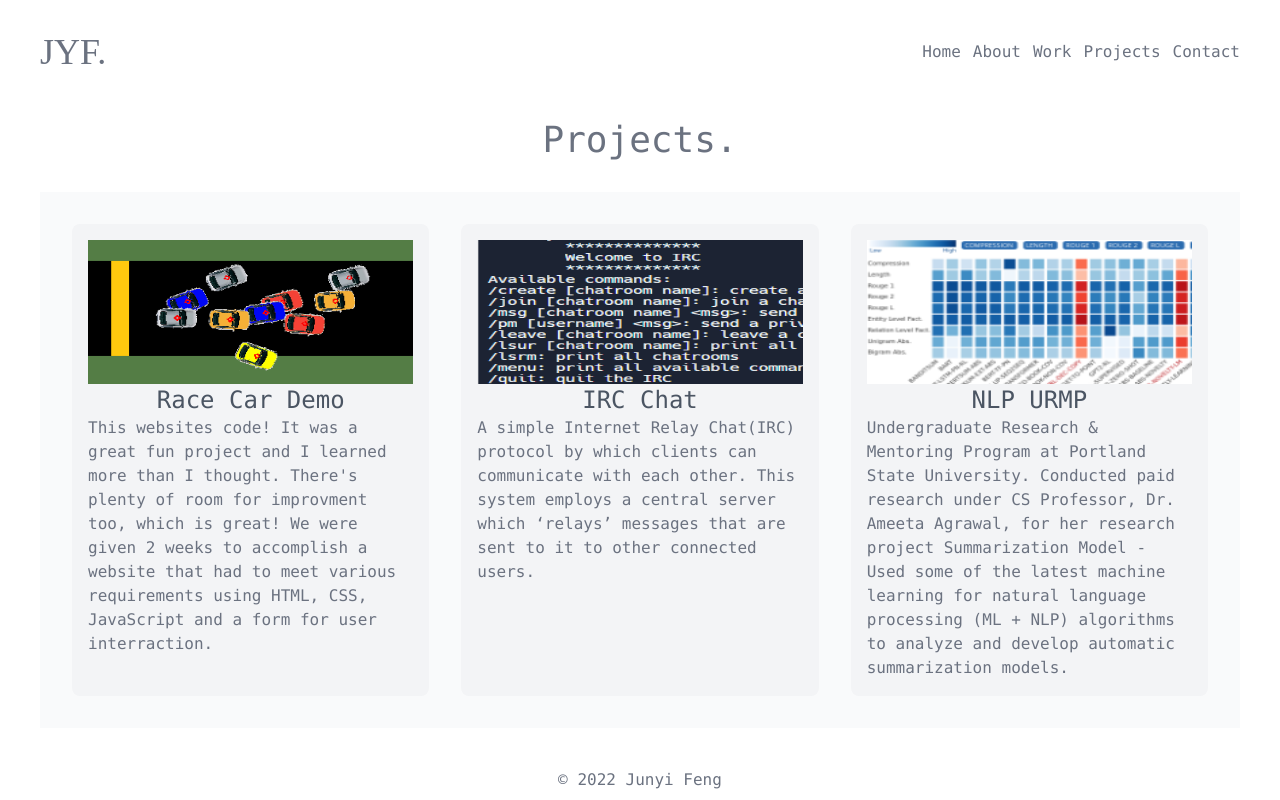
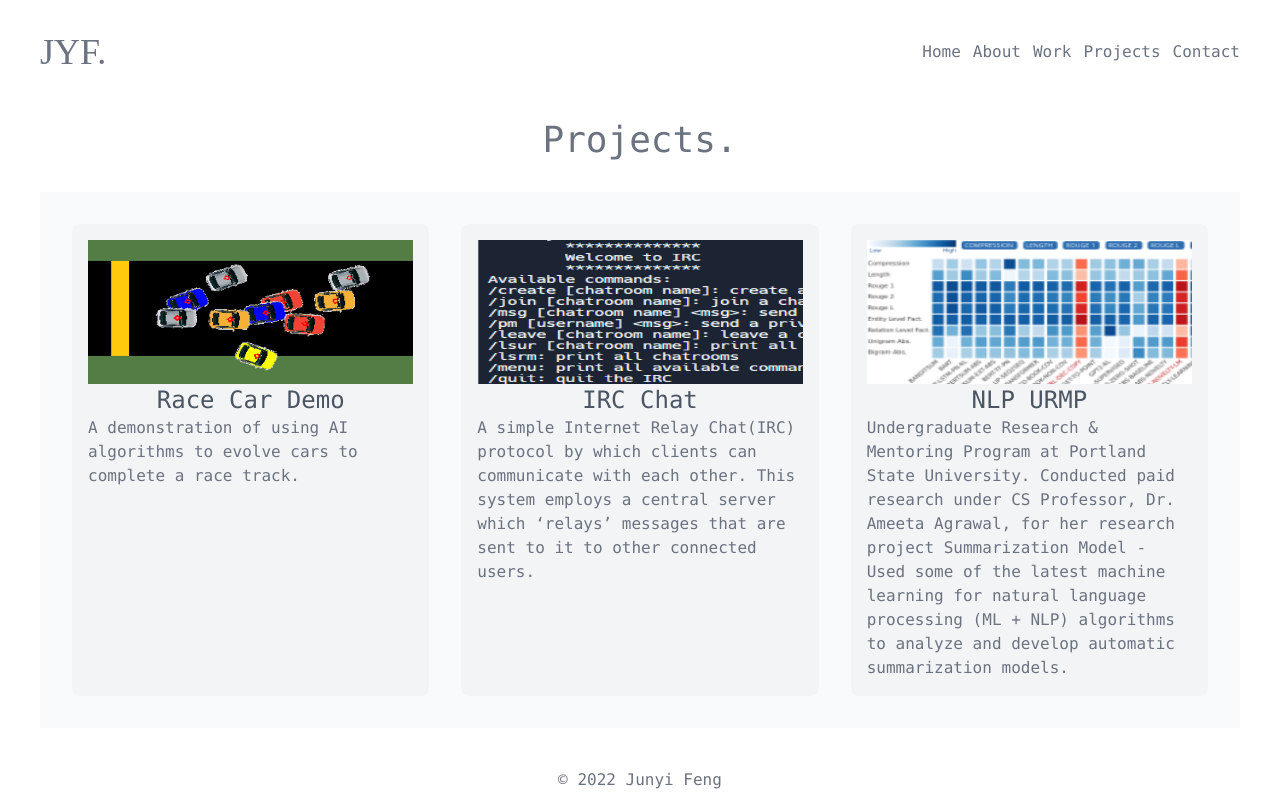
Before and after one commit to JunyiFeng2048/CS410-JunyiFeng-Website, a Vue app: page /projects in a window 1280 px wide. Built offline with nearby package versions, Linux system fonts and the light colour scheme.

Commit message:
projects page and vite config change

```diff
--- a/src/views/ProjectsView.vue
+++ b/src/views/ProjectsView.vue
@@ -14,10 +14,7 @@
               <a href="https://github.com/JunyiFeng2048/RacecarDemo">Race Car Demo</a>
             </h1>
             <div>
-              This websites code! It was a great fun project and I learned more than I thought.
-              There's plenty of room for improvment too, which is great!
-              We were given 2 weeks to accomplish a website that had to meet various
-              requirements using HTML, CSS, JavaScript and a form for user interraction.
+              A demonstration of using AI algorithms to evolve cars to complete a race track.
             </div>
           </div>
         </div>
--- a/vite.config.js
+++ b/vite.config.js
@@ -6,7 +6,7 @@ import vue from '@vitejs/plugin-vue'
 // https://vitejs.dev/config/
 export default defineConfig({
   plugins: [vue()],
-  base: '/CS410-JF-Website/',
+  base: '/CS410-JunyiFeng-Website/',
   /*
   resolve: {
     alias: {
```
